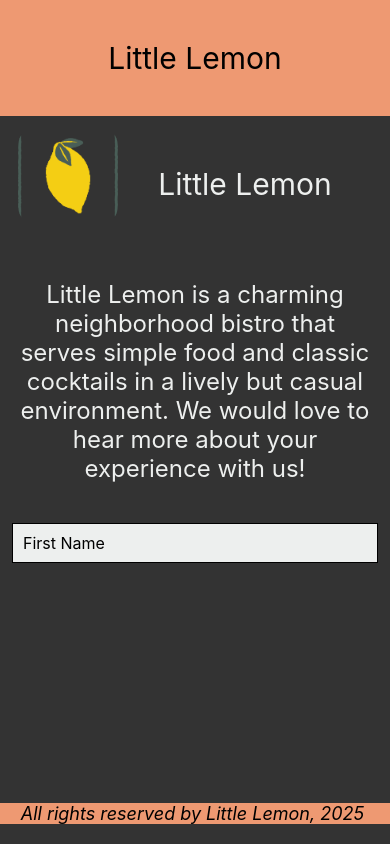
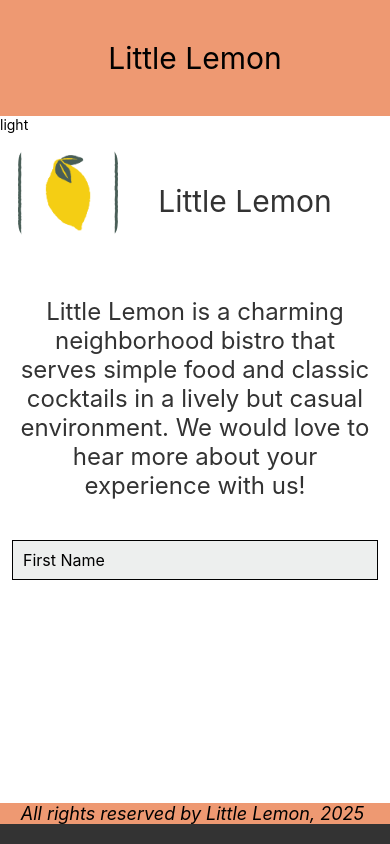
Before and after one commit to s9m33r/little-lemon, a React Native app: screen / in a window 390 px wide. Built offline with nearby package versions, Linux system fonts and the light colour scheme.

Commit message:
comunity hooks

```diff
--- a/WelcomeScreen.js
+++ b/WelcomeScreen.js
@@ -1,16 +1,35 @@
 import * as React from 'react';
-import { ScrollView, Text, StyleSheet, TextInput, Image, View } from 'react-native';
+import { ScrollView, Text, StyleSheet, TextInput, Image, View, useColorScheme } from 'react-native';
 
 export default function WelcomeScreen() {
+  const colorScheme = useColorScheme()
+
   const [firstName, onChangeFirstName] = React.useState('');
 
   return (
-    <ScrollView indicatorStyle="white" style={styles.container} keyboardDismissMode='on-drag'>
+    <ScrollView
+      style={[
+        styles.container,
+        colorScheme === 'light'
+          ? { backgroundColor: '#fff' }
+          : { backgroundColor: '#333333' },
+      ]} keyboardDismissMode='on-drag'>
+      <Text>{colorScheme}</Text>
       <View style={styles.headerWrapper}>
         <Image style={styles.image} source={require('./img/Little Lemon Logo.png')} />
-        <Text style={styles.headerText}>Little Lemon</Text>
+        <Text
+          style={[
+            styles.headerText,
+            colorScheme === 'light'
+              ? { color: '#333333' }
+              : { color: '#EDEFEE' },
+          ]}>Little Lemon</Text>
       </View>
-      <Text style={styles.regularText}>
+      <Text
+        style={[
+          styles.regularText,
+          colorScheme === 'light' ? { color: '#333333' } : { color: '#EDEFEE' },
+        ]}>
         Little Lemon is a charming neighborhood bistro that serves simple food
         and classic cocktails in a lively but casual environment. We would love
         to hear more about your experience with us!
--- a/package.json
+++ b/package.json
@@ -9,6 +9,8 @@
     "web": "expo start --web"
   },
   "dependencies": {
+    "@react-native-clipboard/clipboard": "^1.16.1",
+    "@react-native-community/hooks": "^3.0.0",
     "expo": "~52.0.27",
     "expo-status-bar": "~2.0.1",
     "react": "18.3.1",
```
Also changed, not shown: 1 other file (tests, documents, lock files or other folders).
